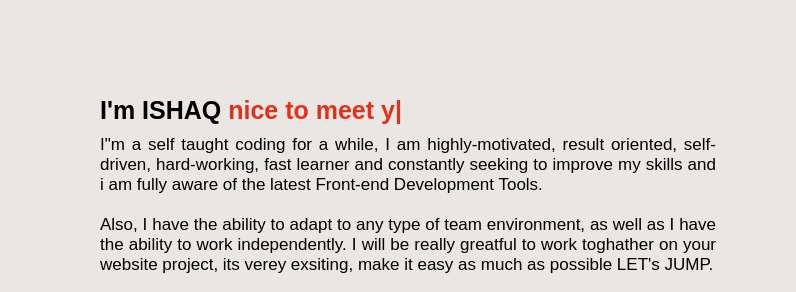
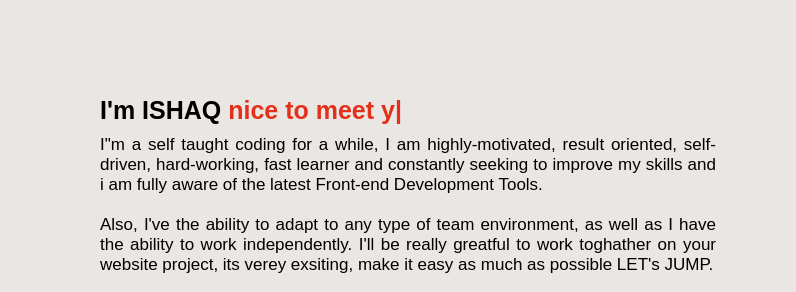
Before and after one commit to ISHAQ98/personal-portfolio, a plain HTML site: page index.html in a window 1280 px wide. Shown: the part 1040-1332 px from the top of the page, 484-1280 px from the left. Drawn offline with nearby package versions, Linux system fonts and the light colour scheme.

Commit message:
Update index.html

```diff
--- a/index.html
+++ b/index.html
@@ -56,7 +56,7 @@
             </div>
             <p>
               I"m a self taught coding for a while, I am highly-motivated, result oriented, self-driven, hard-working, fast learner and constantly seeking to improve my skills and i am fully aware of the latest Front-end Development Tools. <br> <br>
-              Also, I have the ability to adapt to any type of team environment, as well as I  have the ability to work independently. I will be really greatful to
+              Also, I've the ability to adapt to any type of team environment, as well as I  have the ability to work independently. I'll be really greatful to
               work toghather on your website project, its verey exsiting, make
               it easy as much as possible LET's JUMP.
             </p>
```
